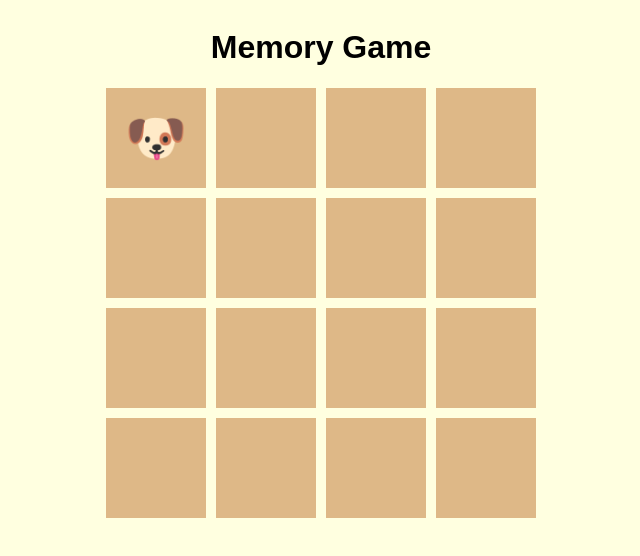
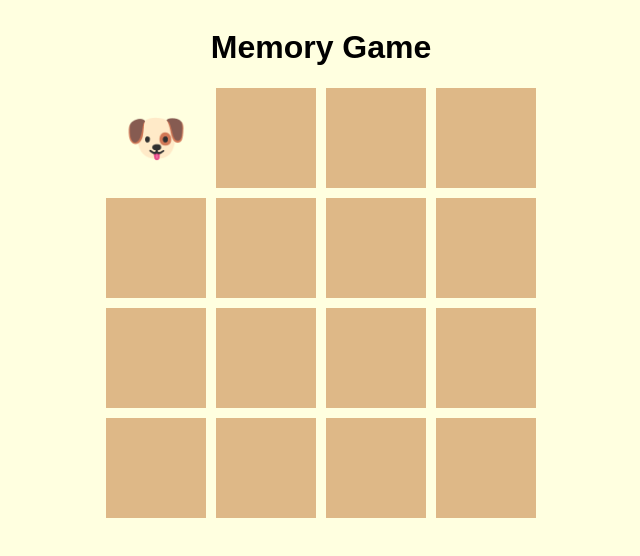
Before and after one commit to pieroanesin/memory, a website with bundled scripts: page src/index.html in a window 1280 px wide. Both pictures are taken after a click on the element 475 px from the left and 137 px from the top of the page. Shown: the whole page, without its empty margins (319-959 px from the left). Built offline with nearby package versions, Linux system fonts and the light colour scheme.

Commit message:
feat: change background colour when a card is selected

```diff
--- a/src/index.ts
+++ b/src/index.ts
@@ -19,11 +19,13 @@ document.addEventListener('DOMContentLoaded', () => {
   let flippedCards: HTMLElement[] = [];
   function flipCard(card: HTMLElement) {
     if (flippedCards.length < 2) {
+      card.classList.add('flipped')
       card.textContent = card.dataset.value || ''
       flippedCards.push(card)
     } else {
       flippedCards.forEach(card => {
         card.textContent = ''
+        card.classList.remove('flipped')
       })
       flippedCards = []
     }
--- a/src/styles.css
+++ b/src/styles.css
@@ -22,3 +22,7 @@ body {
     align-items: center;
     cursor: pointer;
 }
+
+.card.flipped {
+    background-color: lightyellow;
+}
```
